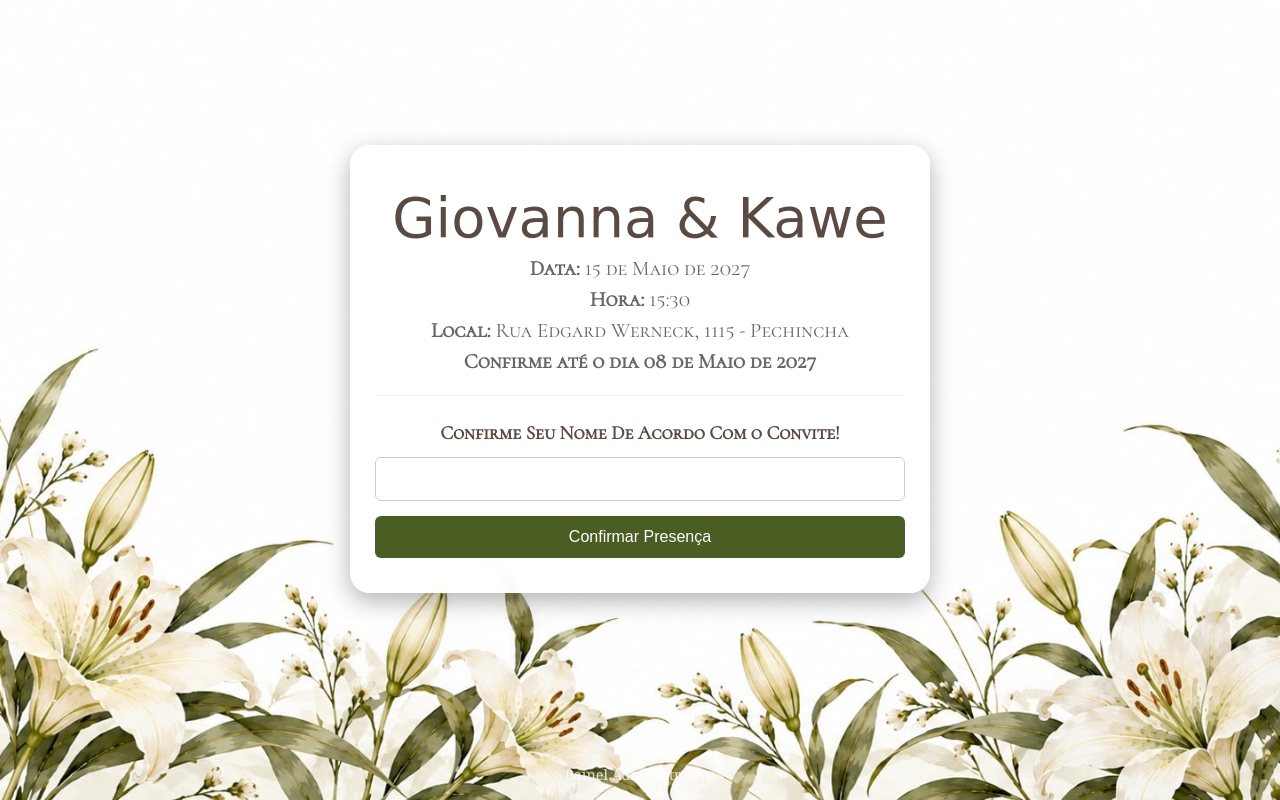
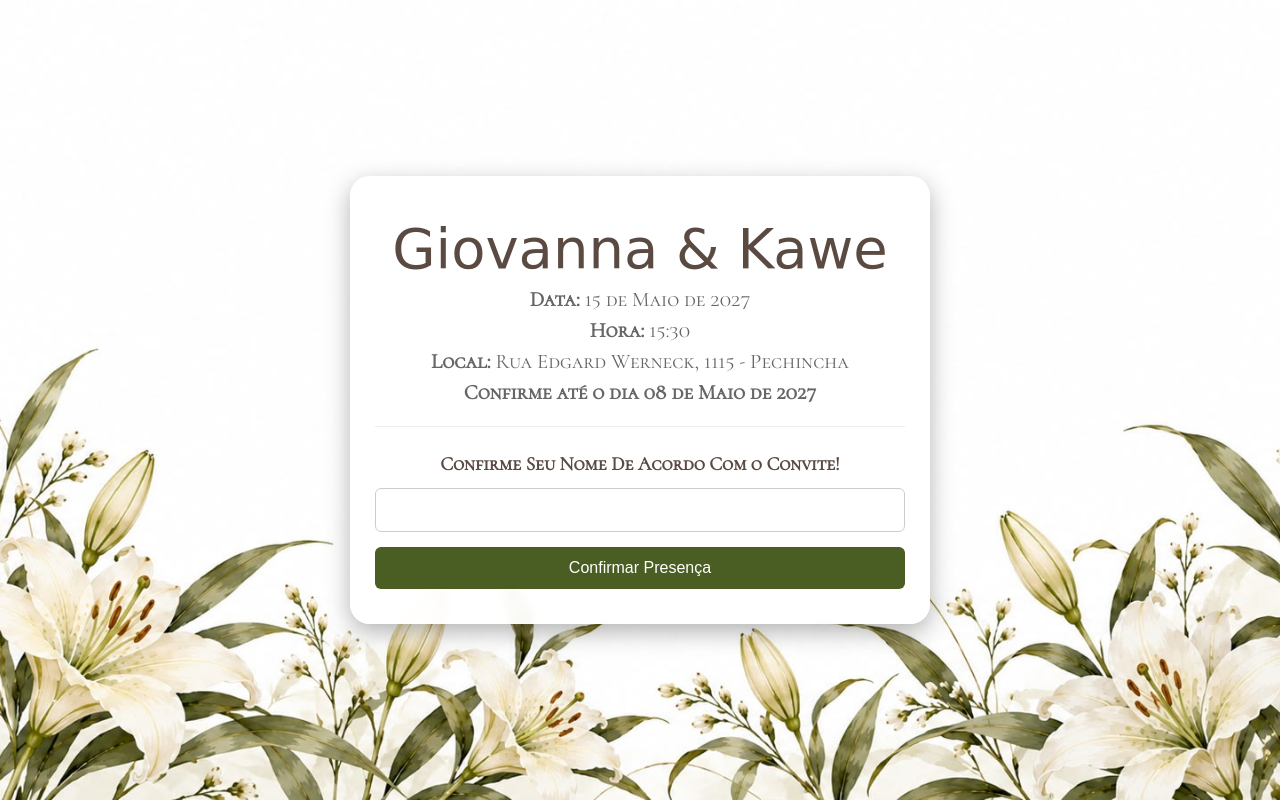
Before and after one commit to KaweAugusto/Site-de-Confirma-o, a PHP site: page / in a window 1280 px wide. Run offline with PHP 8.4, Linux system fonts and the light colour scheme; some web fonts are replaced.

Commit message:
Update index.php

```diff
--- a/index.php
+++ b/index.php
@@ -282,8 +282,4 @@ if ($_SERVER["REQUEST_METHOD"] == "POST") {
 
     </div>
 </body>
-
-    <div style="margin-top: 40px;">
-    <a href="adm.php" style="color: #fff; text-decoration: none; font-size: 0.9em; opacity: 0.8;">Painel Administrativo</a>
-</div>
 </html>
```
